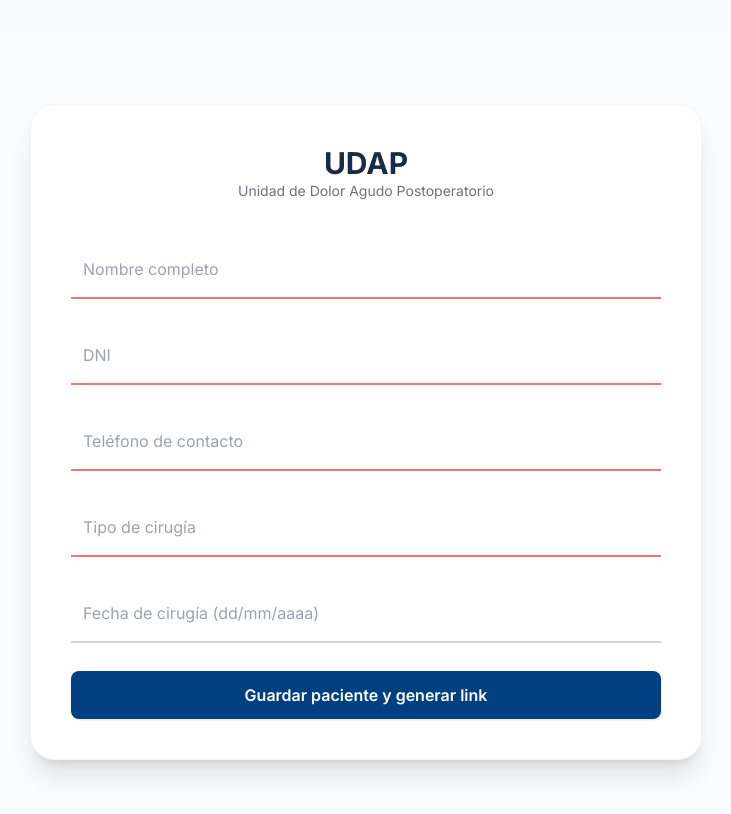
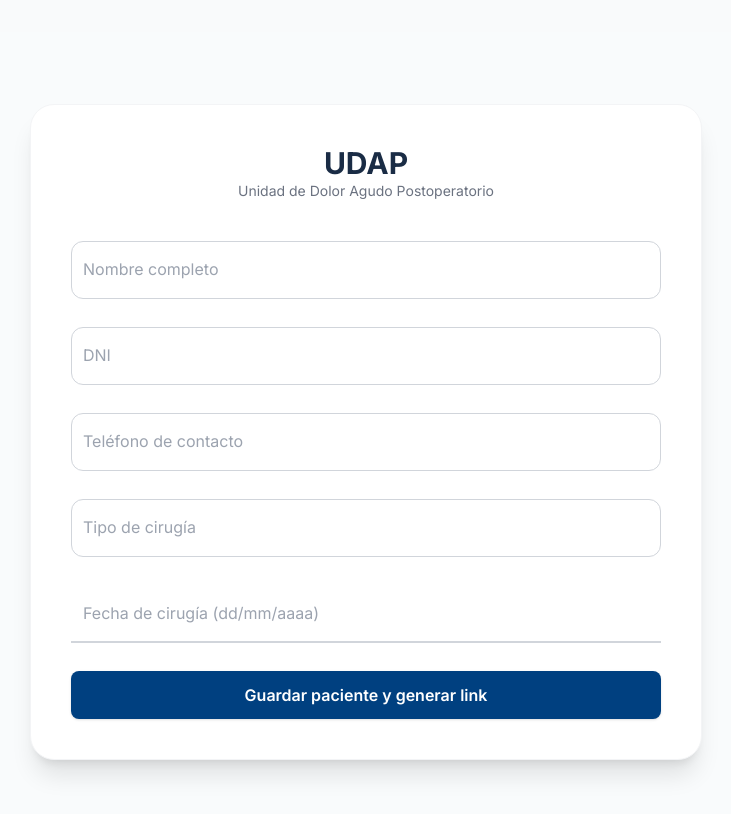
Before and after one commit to valentinggomez/seguimiento-frontend-dev, a Next.js app: page / in a window 1280 px wide. Shown: the top 814 px of the page, without its empty margins (274-1005 px from the left). Built offline with nearby package versions, Linux system fonts and the light colour scheme.

Commit message:
✅ Fix rutas y params - proyecto fuera de OneDrive

```diff
--- a/app/page.tsx
+++ b/app/page.tsx
@@ -113,13 +113,13 @@ export default function Home() {
                   required
                   placeholder=" "
                   autoComplete="off"
-                  className={`peer w-full px-3 pt-6 pb-2 border-b-2 ${
+                  className={`peer w-full px-3 pt-6 pb-2 border ${
                     errores[name]
-                      ? 'border-red-500 animate-shake'
+                      ? 'border-red-500 shadow-sm shadow-red-100 animate-shake'
                       : (form as any)[name].trim() === ''
-                      ? 'border-red-400'
-                      : 'border-gray-300'
-                  } text-gray-800 bg-transparent focus:outline-none focus:border-[#004080] transition-all`}
+                      ? 'border-gray-300'
+                      : 'border-[#004080]'
+                  } rounded-xl bg-white text-gray-800 focus:outline-none focus:ring-2 focus:ring-[#004080] transition-all`}
                 />
                 <label
                   htmlFor={name}
--- a/app/seguimiento/[id]/page.tsx
+++ b/app/seguimiento/[id]/page.tsx
@@ -167,10 +167,6 @@ export default function SeguimientoPaciente() {
             </h2>
 
             <p className="text-gray-800 text-base max-w-md">
-              Tus respuestas han sido registradas correctamente y serán evaluadas por el equipo de UDAP.
-            </p>
-
-            <p className="text-gray-600 text-sm mt-3 max-w-md">
               Si tenés dudas, síntomas o querés agregar algo más, no dudes en comunicarte con nuestro equipo.
             </p>
 
```
